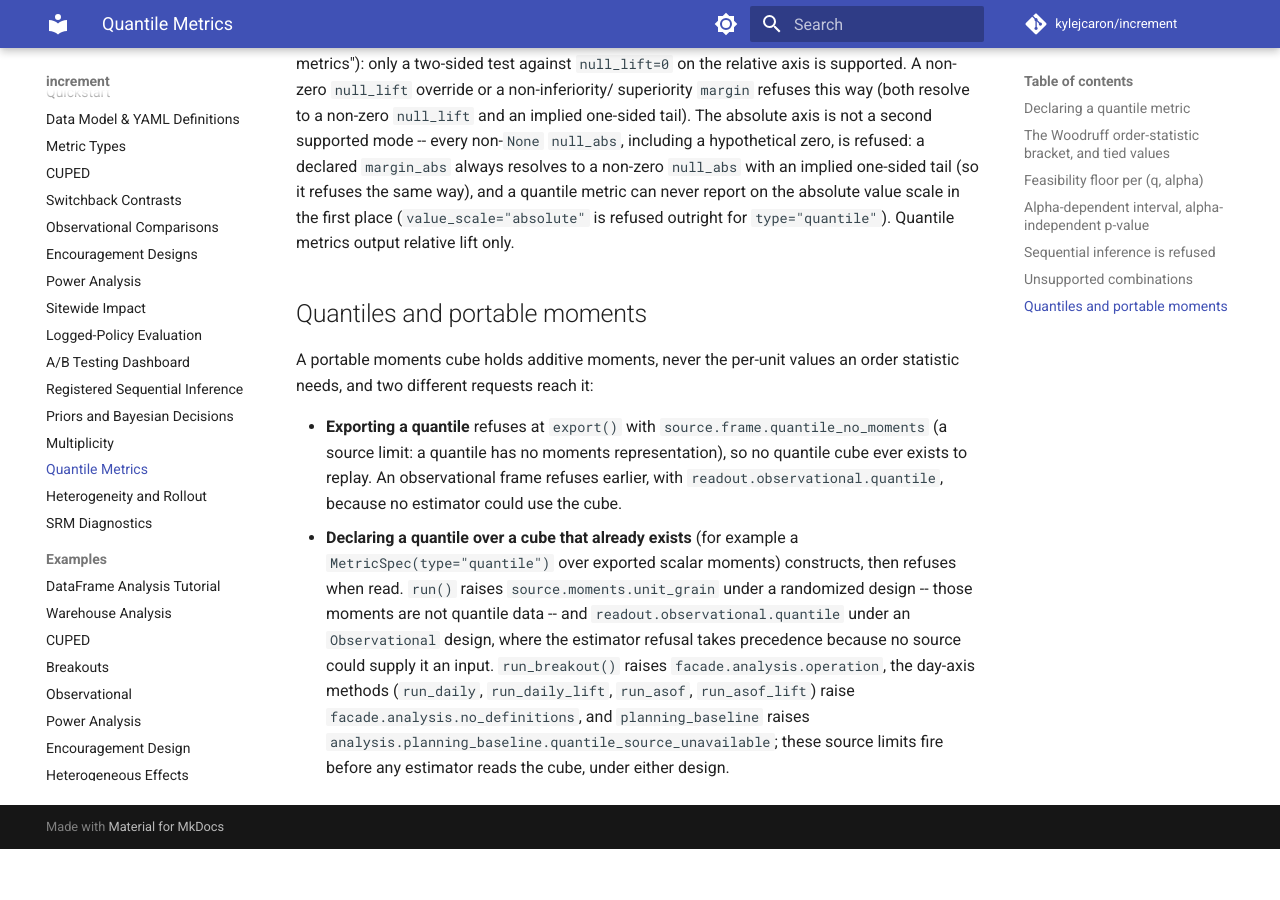
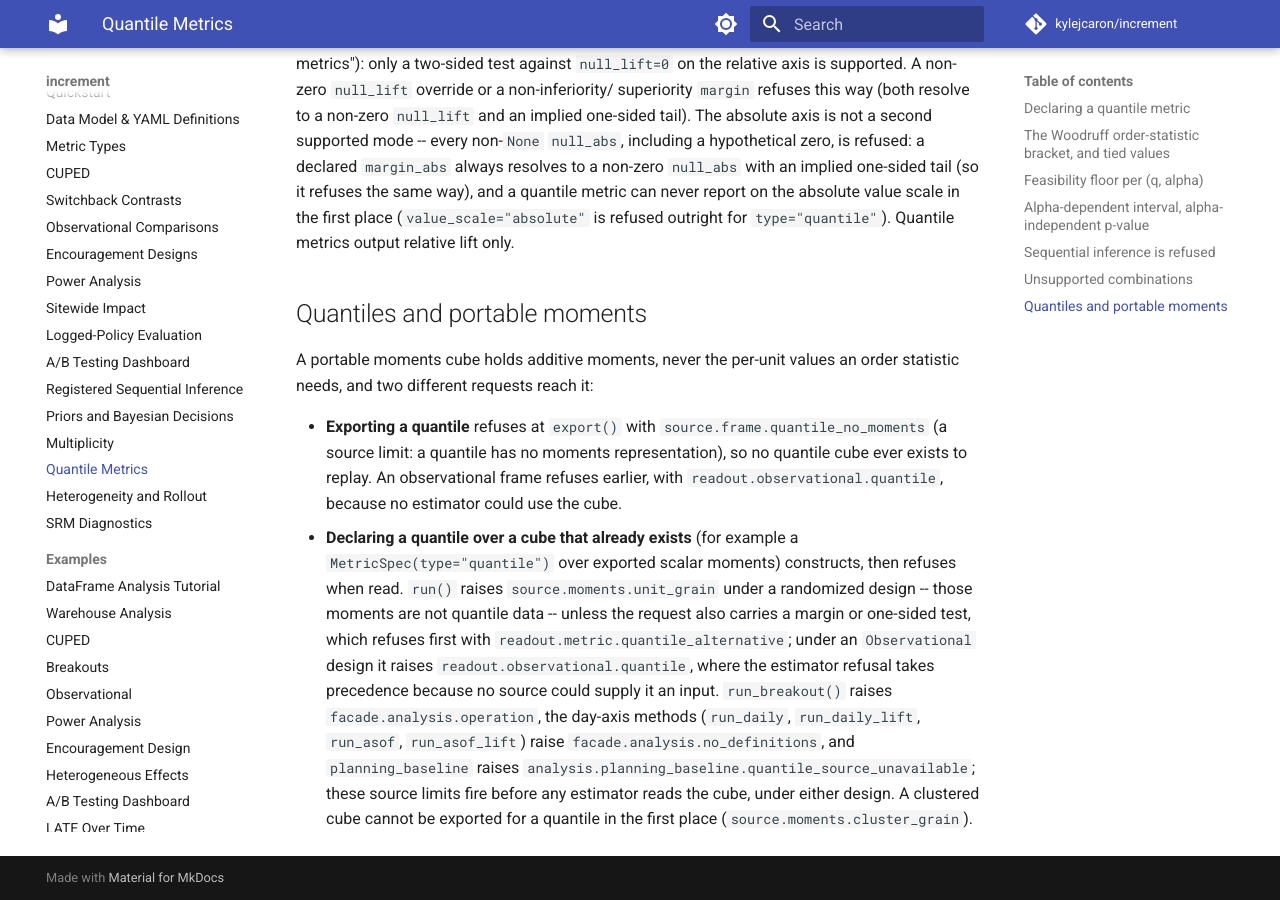
Before and after one commit to kylejcaron/increment, an MkDocs documentation site: the page built from docs/guides/quantile-metrics.md, in a window 1280 px wide and 900 px high, scrolled down 2888 px. Built offline with MkDocs 1.6.1 and Material for MkDocs 9.7.7, drawn with Linux system fonts in a browser that asks for light colours; comment, search, counter and statistics services are not loaded; before the commit the page ends 3737 px from its top, so only the background shows below that.

Commit message:
Name the margin and clustered portable quantile refusals in the quantile guide

```diff
--- a/docs/guides/quantile-metrics.md
+++ b/docs/guides/quantile-metrics.md
@@ -156,11 +156,15 @@ order statistic needs, and two different requests reach it:
 - **Declaring a quantile over a cube that already exists** (for example a
   `MetricSpec(type="quantile")` over exported scalar moments) constructs, then
   refuses when read. `run()` raises `source.moments.unit_grain` under a
-  randomized design -- those moments are not quantile data -- and
-  `readout.observational.quantile` under an `Observational` design, where the
+  randomized design -- those moments are not quantile data -- unless the request
+  also carries a margin or one-sided test, which refuses first with
+  `readout.metric.quantile_alternative`; under an `Observational` design it
+  raises `readout.observational.quantile`, where the
   estimator refusal takes precedence because no source could supply it an input.
   `run_breakout()` raises `facade.analysis.operation`, the day-axis methods
   (`run_daily`, `run_daily_lift`, `run_asof`, `run_asof_lift`) raise
   `facade.analysis.no_definitions`, and `planning_baseline` raises
   `analysis.planning_baseline.quantile_source_unavailable`; these source limits
-  fire before any estimator reads the cube, under either design.
+  fire before any estimator reads the cube, under either design. A clustered
+  cube cannot be exported for a quantile in the first place
+  (`source.moments.cluster_grain`).
```
